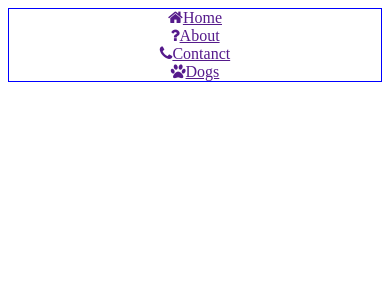
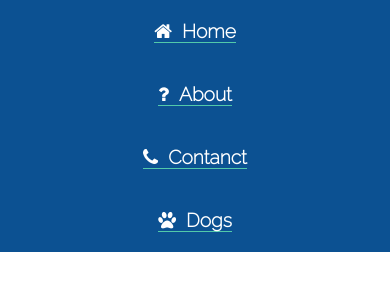
Before and after one commit to BharatNischal/advanced-webdevbootcamp, a plain HTML site: page going-flexbox/flexbox-navbar.html in a window 390 px wide. Drawn offline with Linux system fonts and the light colour scheme.

Commit message:
update and finish navbar with flexbox

```diff
--- a/going-flexbox/flexbox-navbar.html
+++ b/going-flexbox/flexbox-navbar.html
@@ -13,17 +13,51 @@
             display: flex;
             flex-direction: row;
             justify-content: flex-end;
-            border: 1px solid blue;
+        }
+        a {
+            font-size: 2rem;
+            font-weight: bold;
+            margin: 20px;
+            text-decoration: none;
+            color: #95a5a6;
+            font-family: raleway;
+            border-bottom: 1px solid #52c9aa;
+            transition: all 0.5s ease-out;
+        }
+        a:hover {
+            font-size: 2.1rem;
+            color: #3498db;
+            border-bottom-color: 3498db;
+        }
+        i {
+            margin-right: 10px;
         }
         @media screen and (max-width: 920px) {
             nav {
-                justify-content: space-around;
+                justify-content: center;
+            }
+            a{
+                font-size: 1.5rem;
+            }
+            a:hover{
+                font-size: 1.7rem;
             }
         }
         @media screen and (max-width: 560px) {
+            body {
+                margin: 0;
+            }
             nav {
                 flex-direction: column;
                 align-items: center;
+                background: rgb(12, 81, 146);
+            }
+            a{
+                font-size: 1.2rem;
+                color: white;
+            }
+            a:hover {
+                font-size: 1.4rem;
             }
         }
     </style>
```
